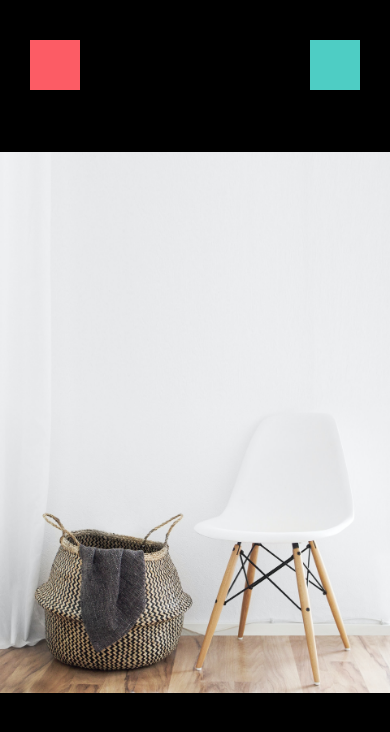
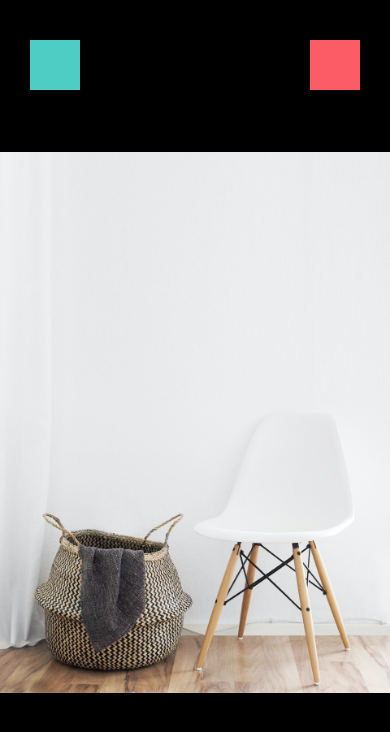
Before and after one commit to Otimthomas/DoneWithIt, a React Native app: screen / in a window 390 px wide. Shown: the top 732 px of the page. Built offline with nearby package versions, Linux system fonts and the light colour scheme.

Commit message:
code refractor for colors in config folder

```diff
--- /dev/null
+++ b/app/config/colors.js
@@ -0,0 +1,5 @@
+export default {
+  primary: "#fc5c65",
+  secondary: "#4ecdc4",
+  black: "#000",
+};
--- a/app/screens/ViewImageScreen.js
+++ b/app/screens/ViewImageScreen.js
@@ -1,5 +1,6 @@
 import React from "react";
 import {View, StyleSheet, Image} from "react-native";
+import colors from "../config/colors";
 
 function ViewImageScreen() {
   return (
@@ -27,7 +28,7 @@ const styles = StyleSheet.create({
   closeIcon: {
     width: 50,
     height: 50,
-    backgroundColor: "#4ecdc4",
+    backgroundColor: colors.primary,
     position: "absolute",
     top: 40,
     right: 30,
@@ -35,7 +36,7 @@ const styles = StyleSheet.create({
   deleteIcon: {
     width: 50,
     height: 50,
-    backgroundColor: "#fc5c65",
+    backgroundColor: colors.secondary,
     position: "absolute",
     top: 40,
     left: 30,
```
